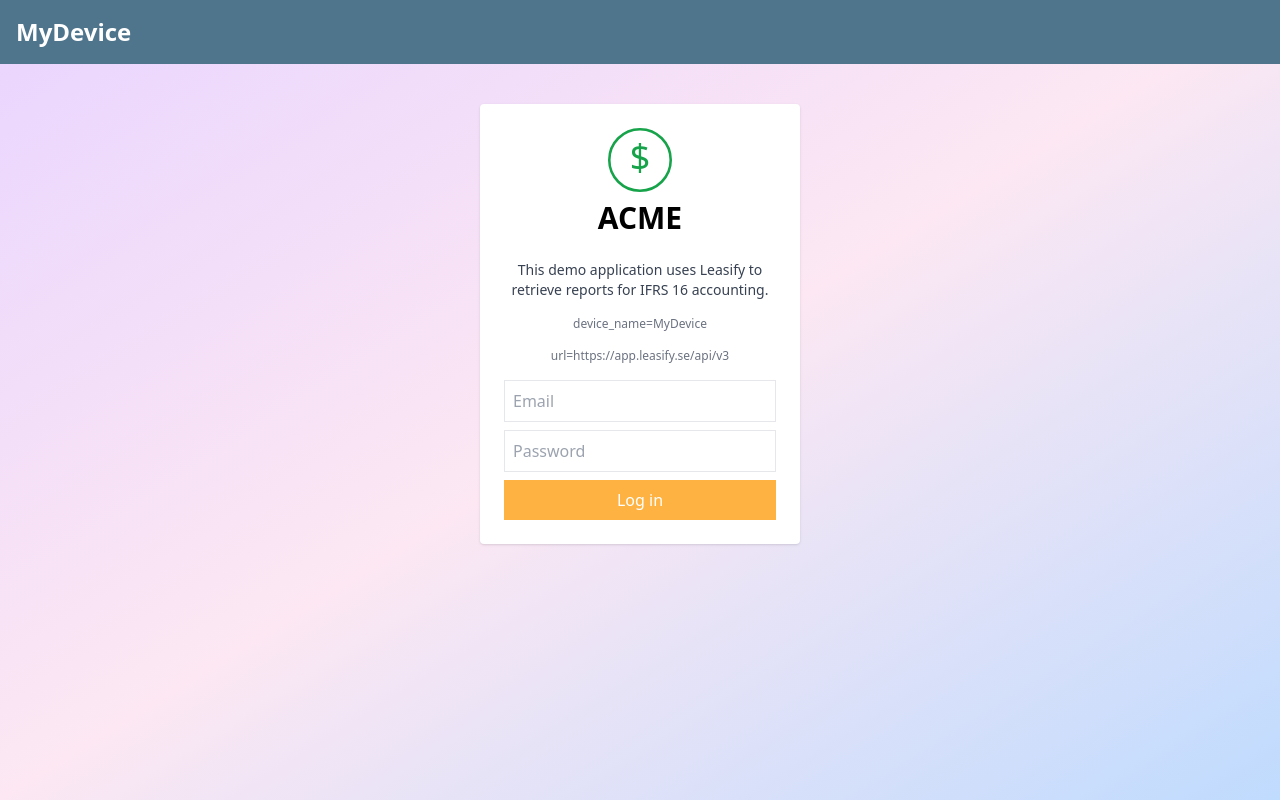
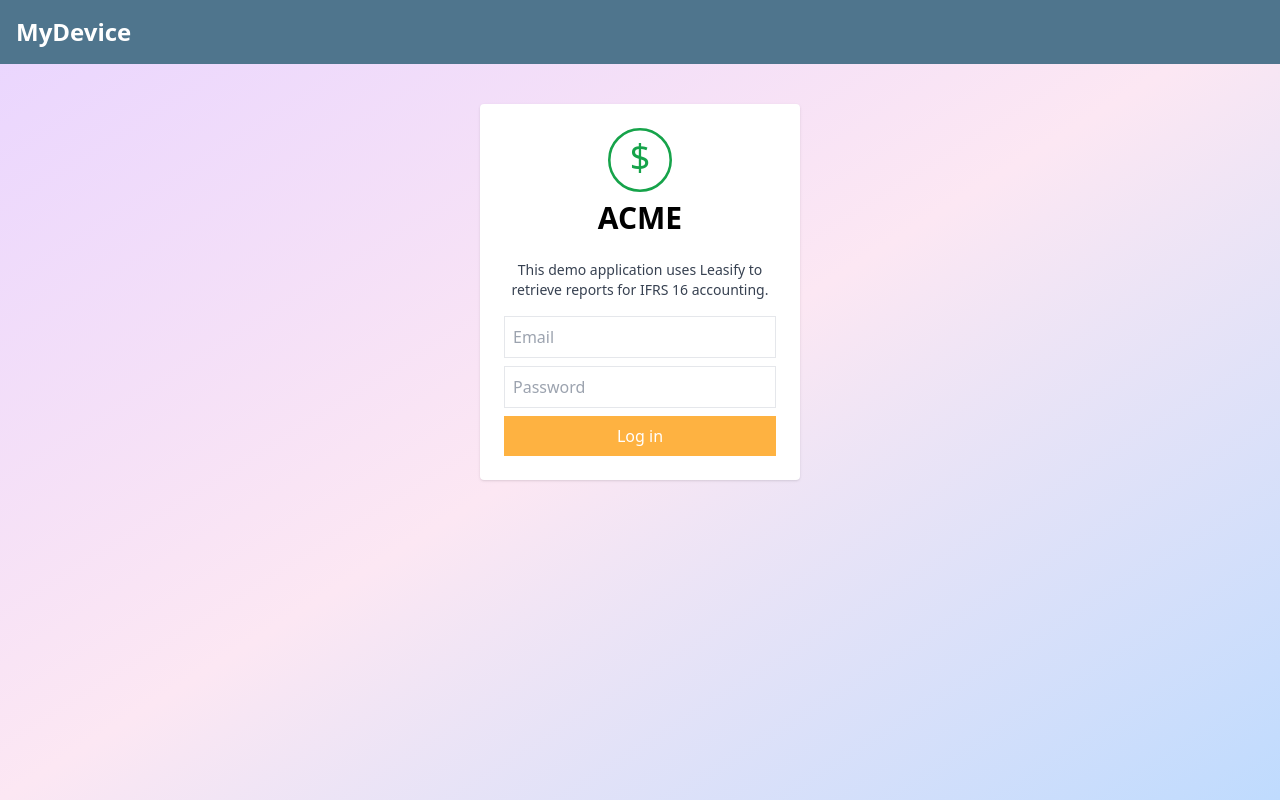
Before and after one commit to leasify/report-tester, a React (Vite) app: page / in a window 1280 px wide. Built offline with nearby package versions, Linux system fonts and the light colour scheme; no server answers; the HTML template or start-up script is replaced by a standard one.

Commit message:
Remove device name and API URL from login form

```diff
--- a/src/components/LoginForm.jsx
+++ b/src/components/LoginForm.jsx
@@ -5,14 +5,6 @@
 export default function LoginForm({ onLogin }) {
   const [email, setEmail] = useState('');
   const [password, setPassword] = useState('');
-  const deviceName =
-    (import.meta.env && import.meta.env.DEVICE_NAME) ||
-    (typeof process !== 'undefined' ? process.env.DEVICE_NAME : undefined) ||
-    'ACME';
-  const apiBase =
-    (import.meta.env && import.meta.env.API_BASE_URL) ||
-    (typeof process !== 'undefined' ? process.env.API_BASE_URL : undefined) ||
-    'https://app.leasify.se/api/v3';
 
   const handleSubmit = async (e) => {
     e.preventDefault();
@@ -53,14 +45,6 @@
         This demo application uses Leasify to retrieve reports for IFRS&nbsp;16
         accounting.
       </p>
-      {deviceName && (
-        <p className="mb-4 text-center text-xs text-gray-500">
-          device_name={deviceName}
-        </p>
-      )}
-      {apiBase && (
-        <p className="mb-4 text-center text-xs text-gray-500">url={apiBase}</p>
-      )}
       <form onSubmit={handleSubmit} autoComplete="on" className="space-y-2">
         <input
           type="email"
```
